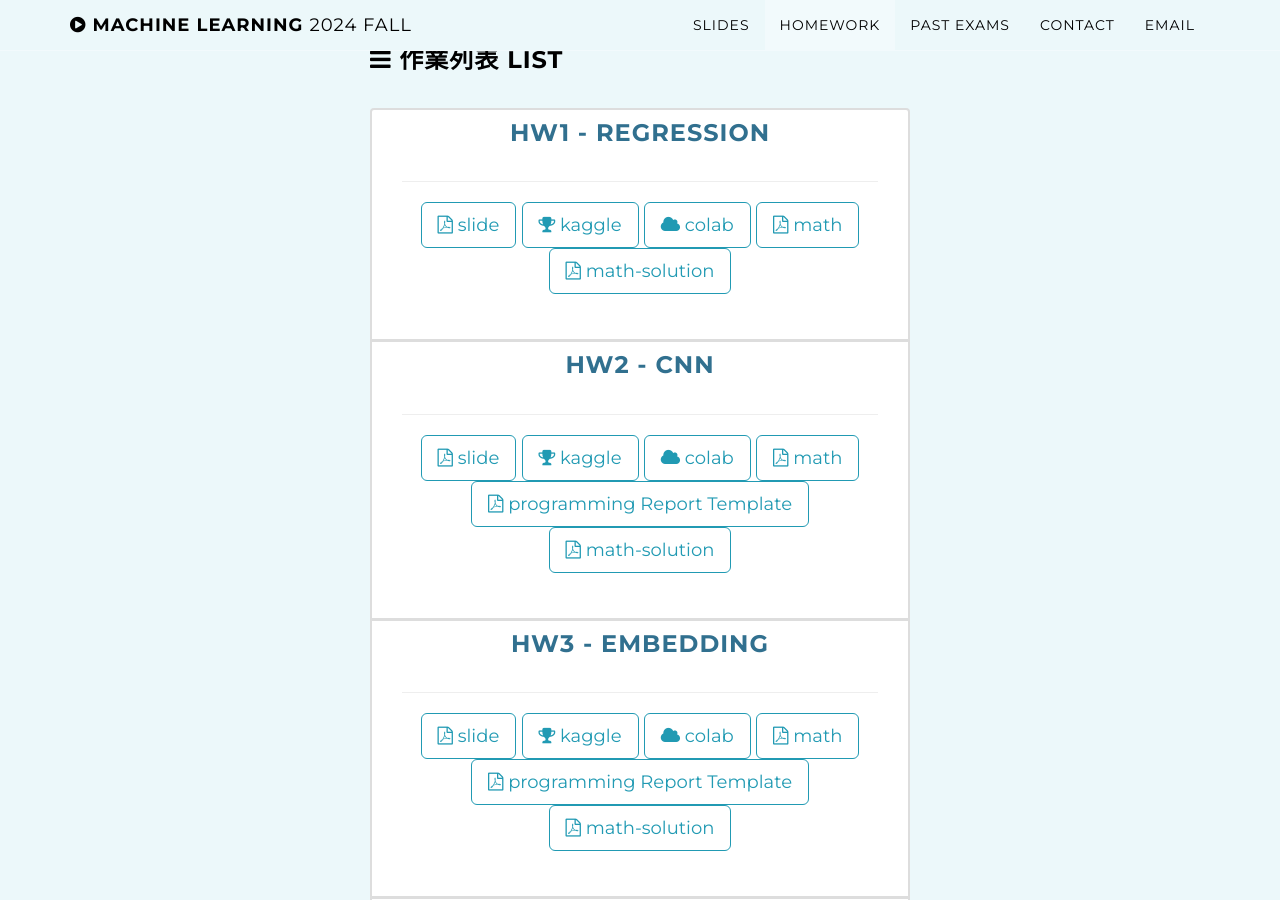
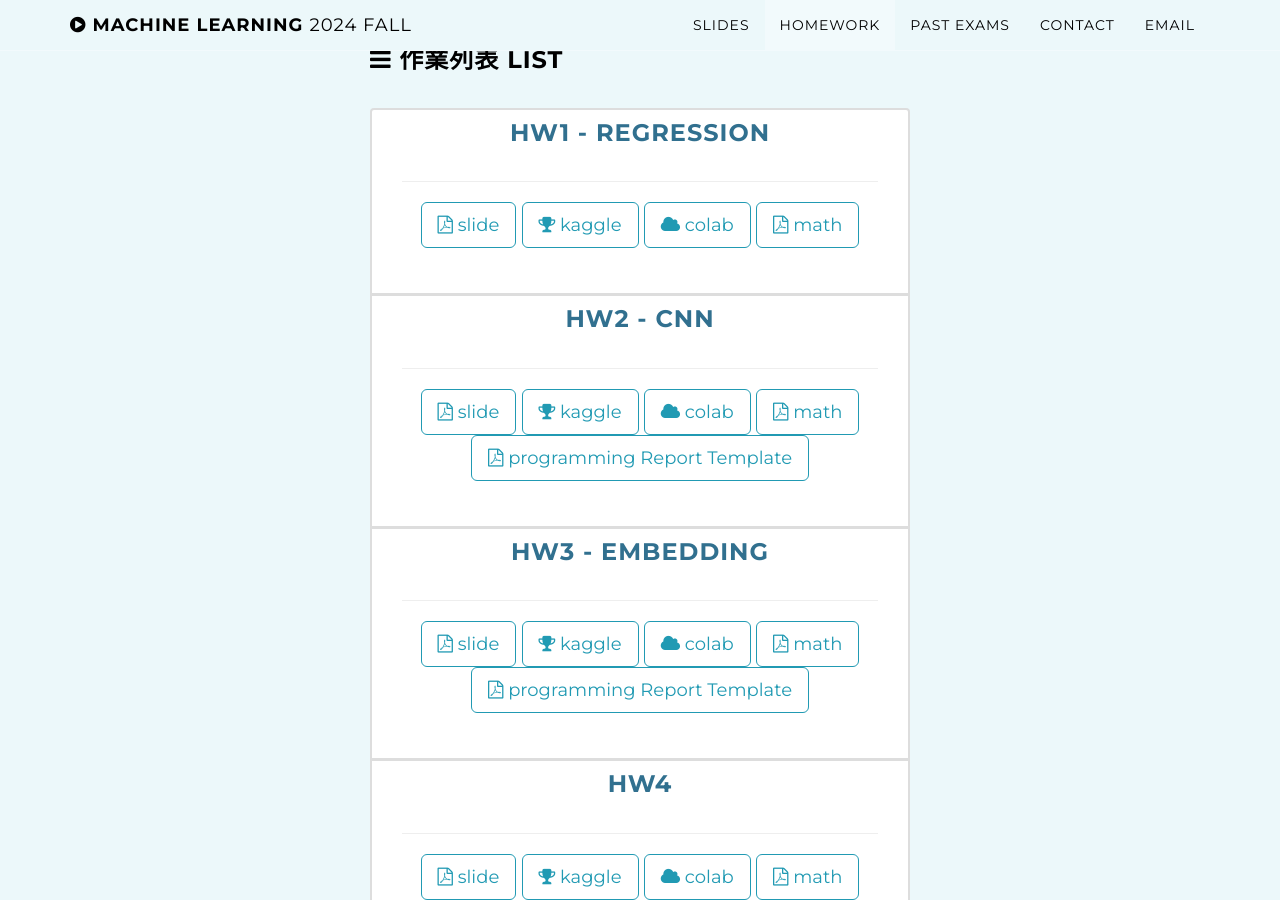
Before and after one commit to ntueemlta2024/ntueemlta2024.github.io, a Jekyll site: the page built from index.html, in a window 1280 px wide and 900 px high, scrolled down 5152 px. Built offline with Jekyll 4.4.1, drawn with Linux system fonts in a browser that asks for light colours; part of the change alters nothing that is shown; some of the changed text lies outside the part shown.

Commit message:
hide math solution

```diff
--- a/_config.yml
+++ b/_config.yml
@@ -343,9 +343,9 @@ homeworks:
       #   kind: youtube-play
       #   url: https://youtube.com/playlist?list=PLIKHU3mMrCpiHAV7VKuQRgJRMkygmkou1&feature=shared
 
-      - title: math-solution
-        kind: file-pdf-o
-        url: https://ntueemlta2024.github.io/homeworks/hw1/ml-2024fall-hw1-math-solution.pdf
+      #- title: math-solution
+      #  kind: file-pdf-o
+      #  url: https://ntueemlta2024.github.io/homeworks/hw1/ml-2024fall-hw1-math-solution.pdf
   - title: HW2 - CNN
     links:
       # - title: video # video
@@ -366,9 +366,9 @@ homeworks:
       - title: programming Report Template
         kind: file-pdf-o
         url: https://docs.google.com/document/d/1aemcSk_NYGTBmhw1oXPiypV5aE7xbzUP/edit
-      - title: math-solution
-        kind: file-pdf-o
-        url: https://ntueemlta2024.github.io/homeworks/hw2/ml-2024fall-hw2-math-solution.pdf
+      #- title: math-solution
+      #  kind: file-pdf-o
+      #  url: https://ntueemlta2024.github.io/homeworks/hw2/ml-2024fall-hw2-math-solution.pdf
 
   - title: HW3 - Embedding
     links:
@@ -390,9 +390,9 @@ homeworks:
       - title: programming Report Template
         kind: file-pdf-o
         url: https://docs.google.com/document/d/1Zxjbj3xTCX7UW0iAALv2Gn69U1PzTR7r/edit?usp=sharing&ouid=114151137392970660623&rtpof=true&sd=true
-      - title: math-solution
-        kind: file-pdf-o
-        url: https://ntueemlta2024.github.io/homeworks/hw3/ml-2024fall-hw3-math-solution.pdf
+      #- title: math-solution
+      #  kind: file-pdf-o
+      #  url: https://ntueemlta2024.github.io/homeworks/hw3/ml-2024fall-hw3-math-solution.pdf
 
   - title: HW4
     links:
@@ -414,9 +414,9 @@ homeworks:
       - title: programming Report Template
         kind: file-pdf-o
         url: https://docs.google.com/document/d/1d5dH2-zZiRlMQkzptXeIpUFQp-yBqq2K/edit?usp=sharing&ouid=114151137392970660623&rtpof=true&sd=true
-      - title: math-solution
-        kind: file-pdf-o
-        url: https://ntueemlta2024.github.io/homeworks/hw4/ml-2024fall-hw4-math-solution-tmp.pdf
+      #- title: math-solution
+      #  kind: file-pdf-o
+      #  url: https://ntueemlta2024.github.io/homeworks/hw4/ml-2024fall-hw4-math-solution-tmp.pdf
 
   - title: HW5 - RL
     links:
@@ -441,9 +441,9 @@ homeworks:
       - title: programming Report Template
         kind: file-pdf-o
         url: https://docs.google.com/document/d/1JSm5zwwdQ-ZIH9mOGqHd4ZnO8LeiH1Kp/edit?usp=sharing&ouid=114151137392970660623&rtpof=true&sd=true
-      - title: math-solution
-        kind: file-pdf-o
-        url: https://ntueemlta2024.github.io/homeworks/hw5/ml-2024fall-hw5-math-solution.pdf
+      #- title: math-solution
+      #  kind: file-pdf-o
+      #  url: https://ntueemlta2024.github.io/homeworks/hw5/ml-2024fall-hw5-math-solution.pdf
 
 exams: #ok
   - title: Exam-107
```
